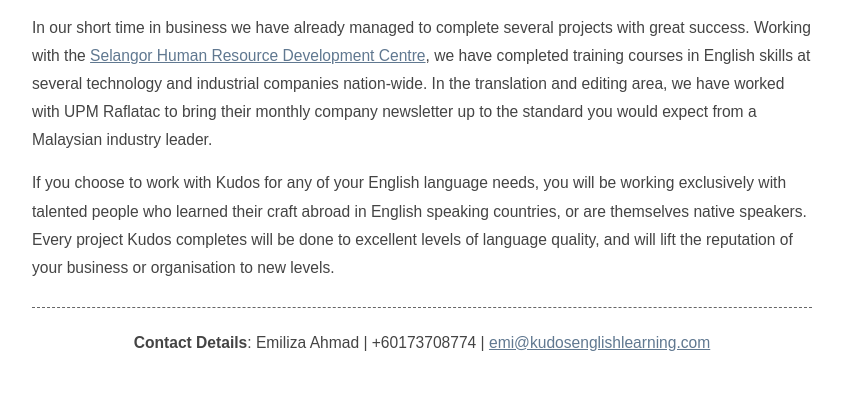
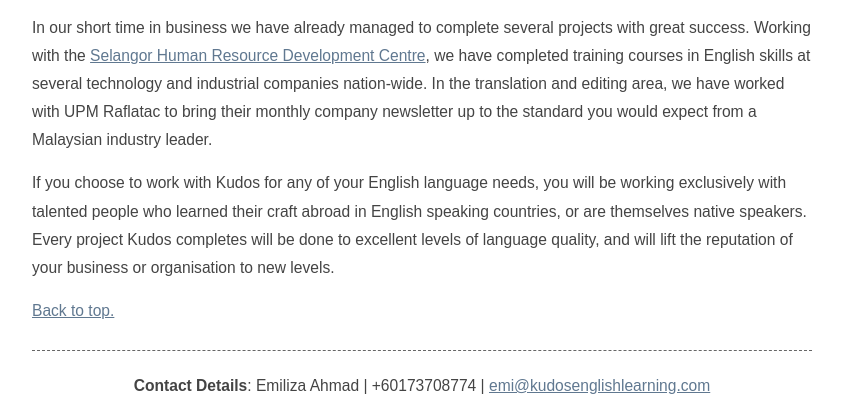
Before and after one commit to calumhalcrow/kudosenglishlearning, a Python web app: template templates/about.html in a window 1280 px wide. Shown: the part 842-1262 px from the top of the page, without its empty margins (218-1060 px from the left). Before the commit the page ends 1193 px from the top, so only its background shows below. Run offline with Jinja, Linux system fonts and the light colour scheme; the template is opened without the code that fills it, so the values that code supplies are empty.

Commit message:
Back to top link.

```diff
--- a/templates/base.html
+++ b/templates/base.html
@@ -12,6 +12,7 @@
     </head>
 
     <body>
+        <a name="top"></a>
         <header>
             <a id="masthead" href="/">Kudos English Learning</a>
             <nav>
@@ -34,6 +35,7 @@
 
         <div id="content">
             {% block content %}{% endblock %}
+            <p><a href="#top">Back to top.</a></p>
         </div>
 
         <footer>
```
